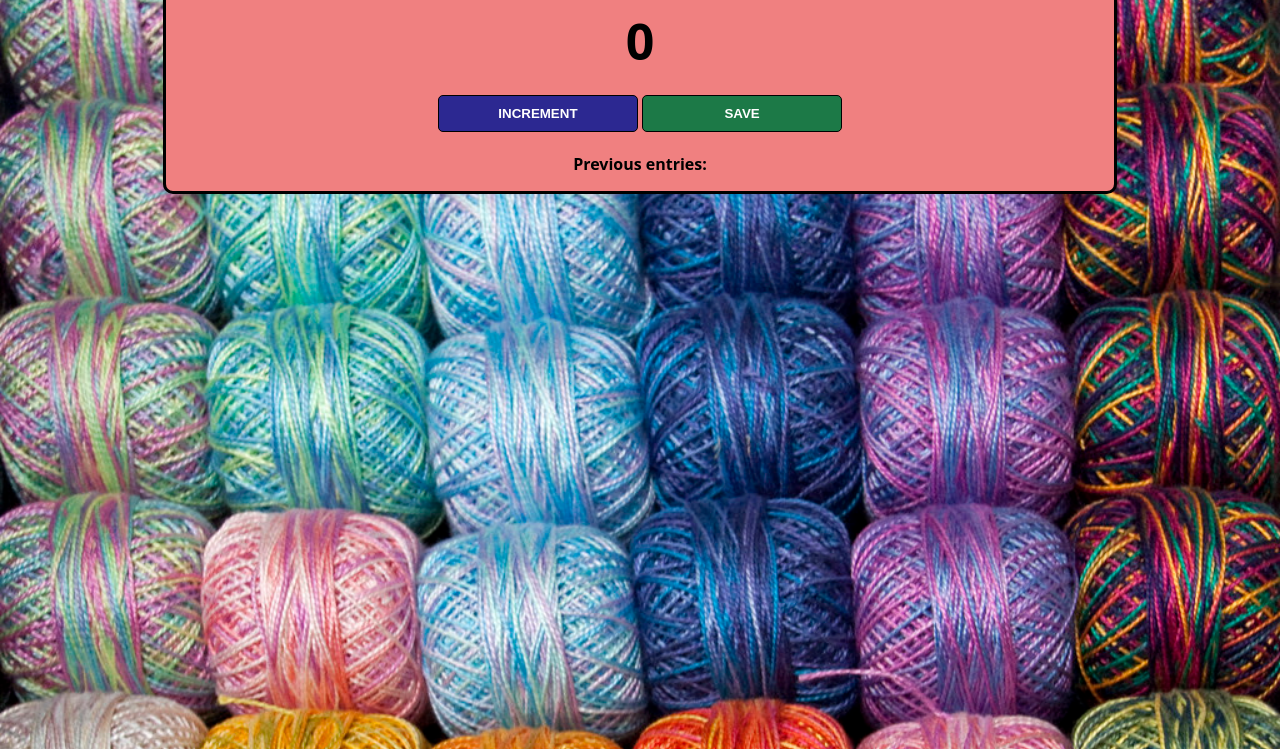
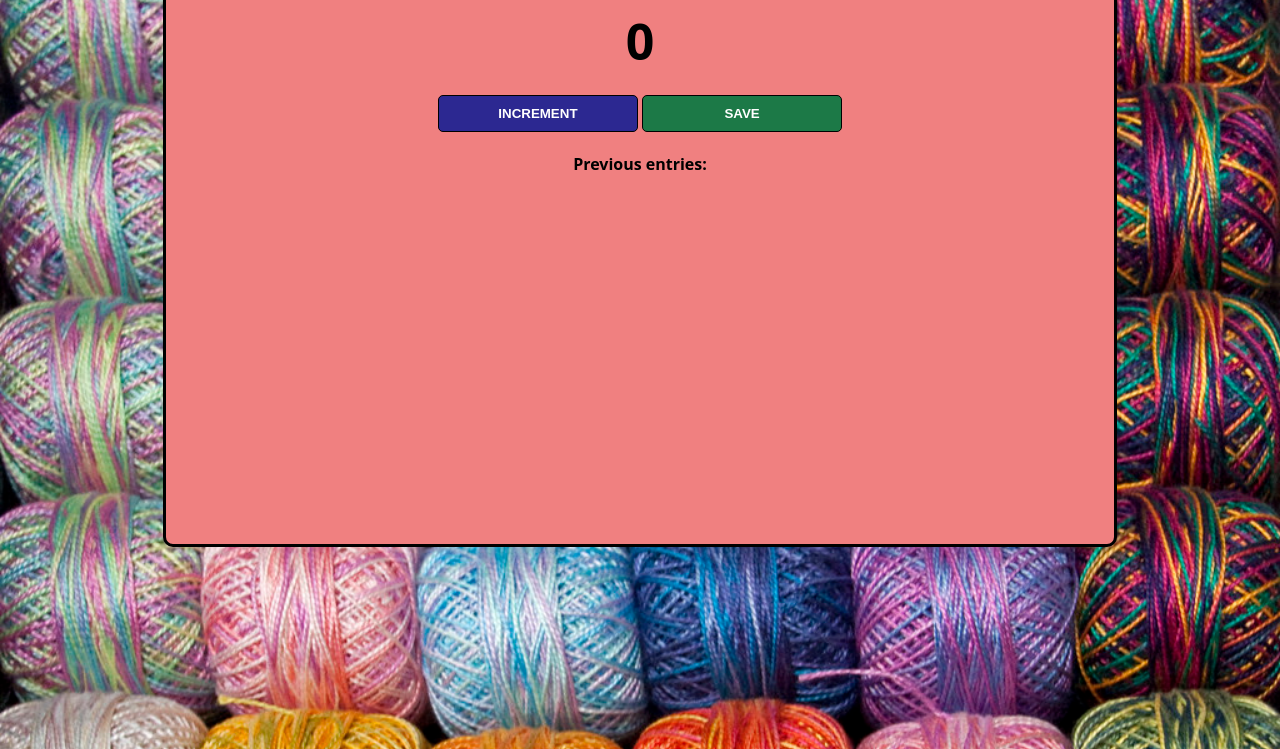
Before and after one commit to mhsohel41/Passenger_Counter, a plain HTML site: page index.html in a window 1280 px wide. Shown: the part 67-816 px from the top of the page. Drawn offline with Linux system fonts and the light colour scheme.

Commit message:
Update index.css

```diff
--- a/index.css
+++ b/index.css
@@ -9,7 +9,7 @@ body {
 .container {
     background: lightcoral ;
     max-width: 75% ;
-    max-height: 75%;
+    height: 75%;
     margin: auto;
     border: 3px solid black;
     border-radius: 10px;
```
